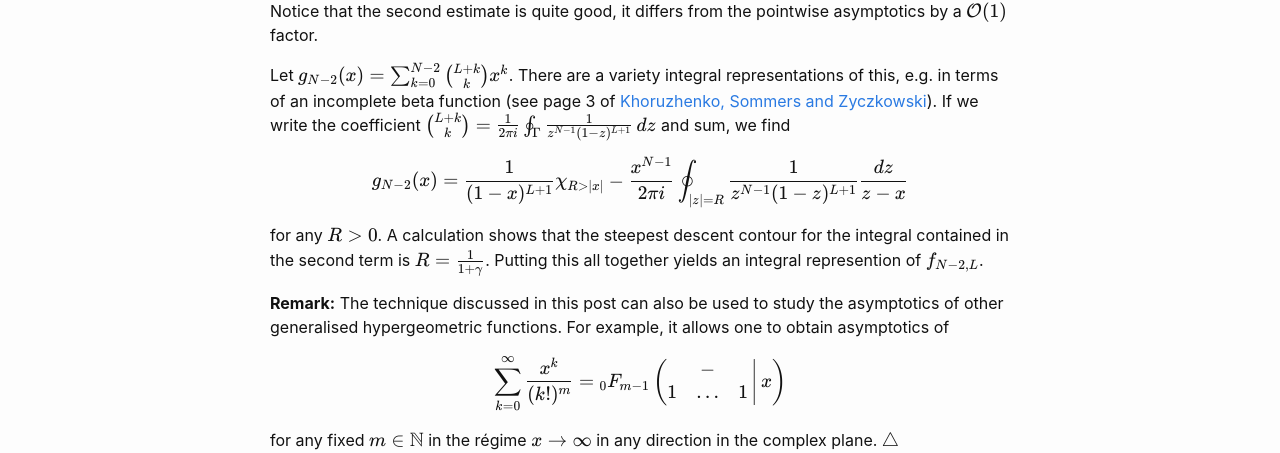
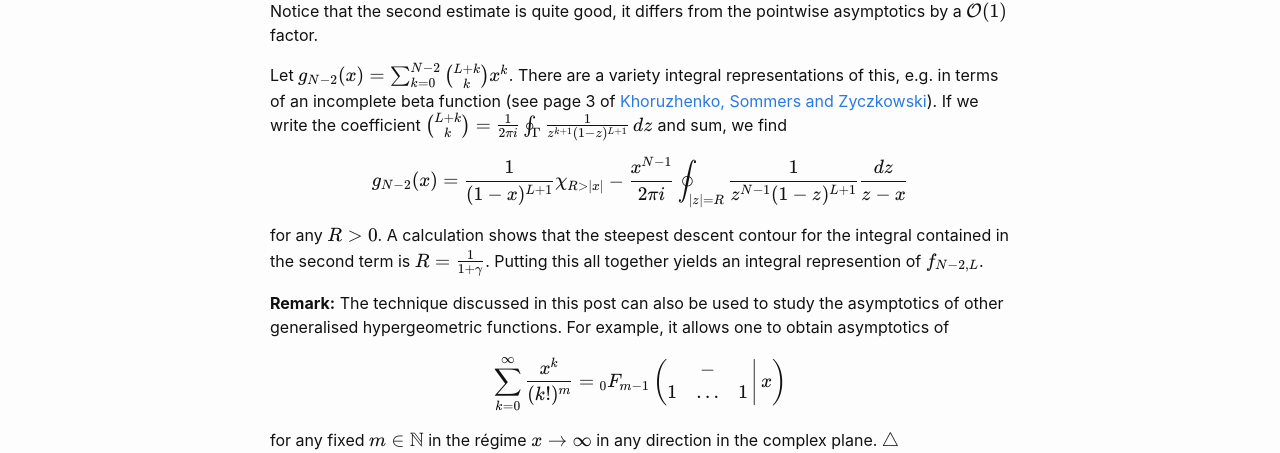
Before and after one commit to almaths/maths_blog, a Jekyll site: the page built from _posts/2022-08-14-hypergeometric.markdown, in a window 1280 px wide and 900 px high, scrolled down 3105 px. Shown: the part 153-606 px from the top of the window. Built offline with Jekyll 4.4.1, drawn with Linux system fonts in a browser that asks for light colours; nearby versions of some CDN libraries.

Commit message:
Fixed typo

```diff
--- a/_posts/2022-08-14-hypergeometric.markdown
+++ b/_posts/2022-08-14-hypergeometric.markdown
@@ -104,7 +104,7 @@ $$|f_{\infty,L}(-x)| \leq  \frac{1}{  \left( 1 - x^\frac{1}{m} \right)^{m(L+1)}}
 
 Notice that the second estimate is quite good, it differs from the pointwise asymptotics by a $$\mathcal{O}(1)$$ factor.
 
-Let $$g_{N-2}(x) = \sum_{k=0}^{N-2} \binom{L+k}{k}x^k$$. There are a variety integral representations of this, e.g. in terms of an incomplete beta function (see page 3 of [Khoruzhenko, Sommers and Zyczkowski](https://arxiv.org/abs/1008.2075)). If we write the coefficient $$\binom{L+k}{k} = \frac{1}{2\pi i } \oint_{\Gamma} \frac{1}{z^{N-1}(1-z)^{L+1}} \, dz $$ and sum, we find
+Let $$g_{N-2}(x) = \sum_{k=0}^{N-2} \binom{L+k}{k}x^k$$. There are a variety integral representations of this, e.g. in terms of an incomplete beta function (see page 3 of [Khoruzhenko, Sommers and Zyczkowski](https://arxiv.org/abs/1008.2075)). If we write the coefficient $$\binom{L+k}{k} = \frac{1}{2\pi i } \oint_{\Gamma} \frac{1}{z^{k+1}(1-z)^{L+1}} \, dz $$ and sum, we find
 
 $$g_{N-2}(x) = \frac{1}{(1-x)^{L+1}} \chi_{R> |x|} -\frac{x^{N-1 }}{2\pi i} \oint_{|z|=R} \frac{1}{z^{N-1}(1-z)^{L+1}} \frac{dz}{z-x} $$
 
```
